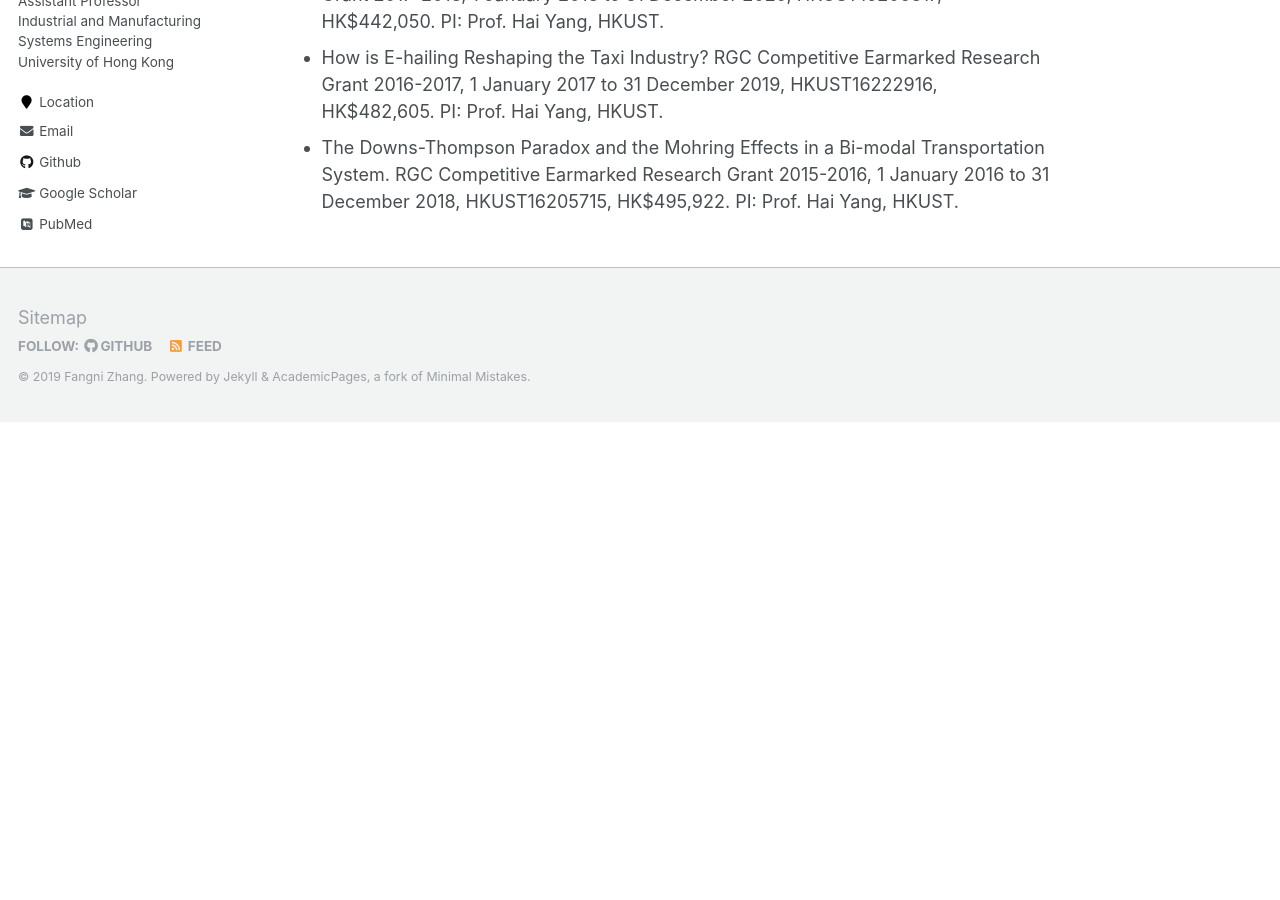
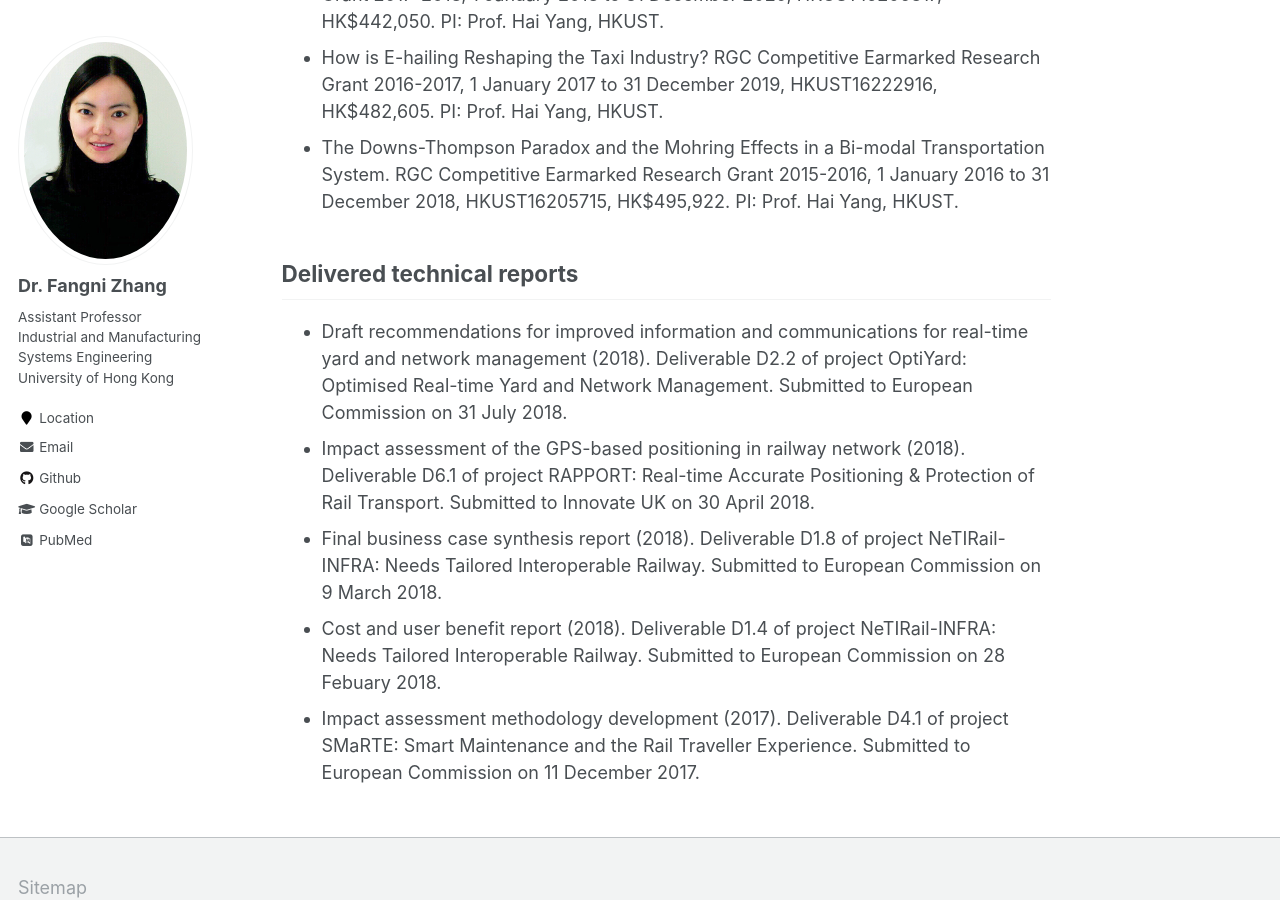
Before and after one commit to fangnizhang/fangnizhang.github.io, a Jekyll site: the page built from _pages/project.md, in a window 1280 px wide and 900 px high, scrolled down 798 px. Built offline with Jekyll 4.4.1, drawn with Linux system fonts in a browser that asks for light colours; some web fonts are replaced; before the commit the page ends 1220 px from its top, so only the background shows below that; some of the changed text lies outside the part shown.

Commit message:
Update project.md

```diff
--- a/_pages/project.md
+++ b/_pages/project.md
@@ -5,7 +5,7 @@
 ---
 
 
-Involved Projects
+Involved projects
 -------------
 **Investigator**
 
@@ -18,3 +18,11 @@
 * Sharing and Pricing Private Parking Slots. RGC Competitive Earmarked Research Grant 2017-2018, 1 January 2018 to 31 December 2020, HKUST16206317, HK$442,050. PI: Prof. Hai Yang, HKUST.
 * How is E-hailing Reshaping the Taxi Industry? RGC Competitive Earmarked Research Grant 2016-2017, 1 January 2017 to 31 December 2019, HKUST16222916, HK$482,605. PI: Prof. Hai Yang, HKUST.
 * The Downs-Thompson Paradox and the Mohring Effects in a Bi-modal Transportation System. RGC Competitive Earmarked Research Grant 2015-2016, 1 January 2016 to 31 December 2018, HKUST16205715, HK$495,922. PI: Prof. Hai Yang, HKUST.
+
+Delivered technical reports
+------------
+* Draft recommendations for improved information and communications for real-time yard and network management (2018). Deliverable D2.2 of project OptiYard: Optimised Real-time Yard and Network Management. Submitted to European Commission on 31 July 2018.
+* Impact assessment of the GPS-based positioning in railway network (2018). Deliverable D6.1 of project RAPPORT: Real-time Accurate Positioning & Protection of Rail Transport. Submitted to Innovate UK on 30 April 2018.
+* Final business case synthesis report (2018). Deliverable D1.8 of project NeTIRail-INFRA: Needs Tailored Interoperable Railway. Submitted to European Commission on 9 March 2018.
+* Cost and user benefit report (2018). Deliverable D1.4 of project NeTIRail-INFRA: Needs Tailored Interoperable Railway. Submitted to European Commission on 28 Febuary 2018.
+* Impact assessment methodology development (2017). Deliverable D4.1 of project SMaRTE: Smart Maintenance and the Rail Traveller Experience. Submitted to European Commission on 11 December 2017.
```
